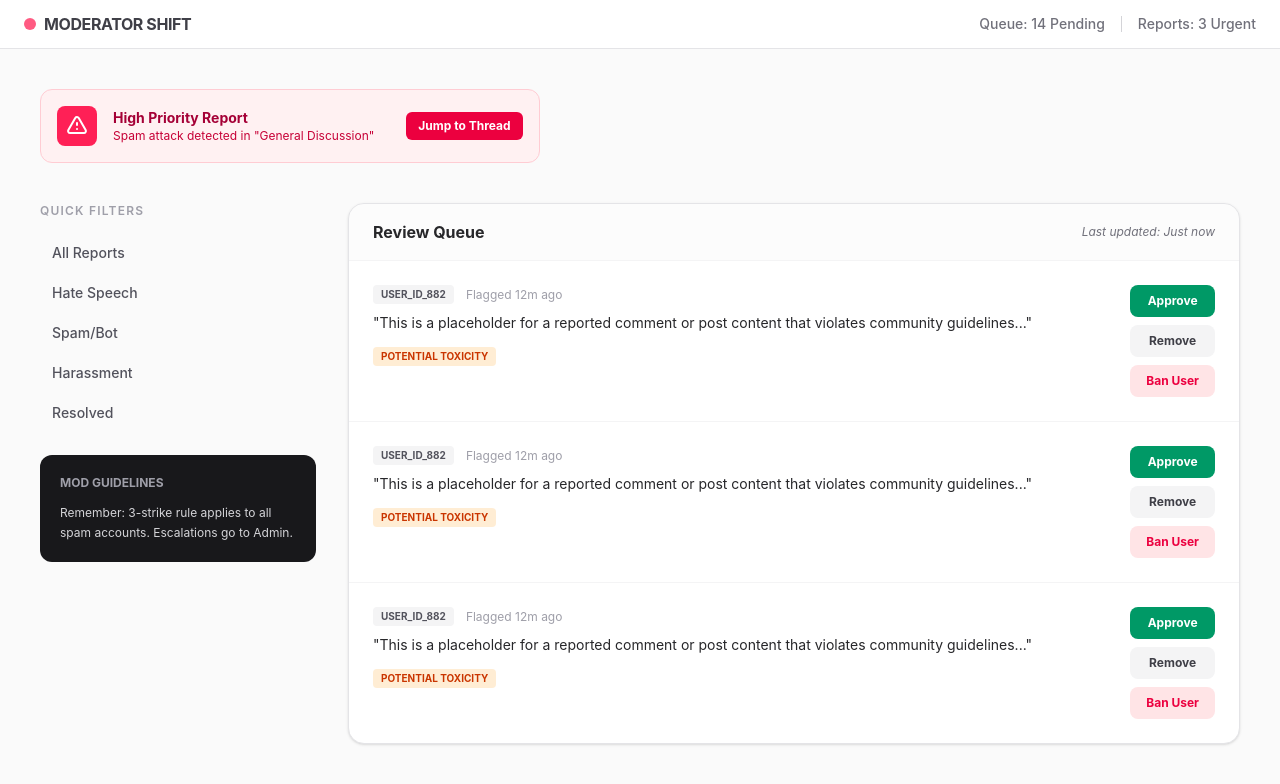
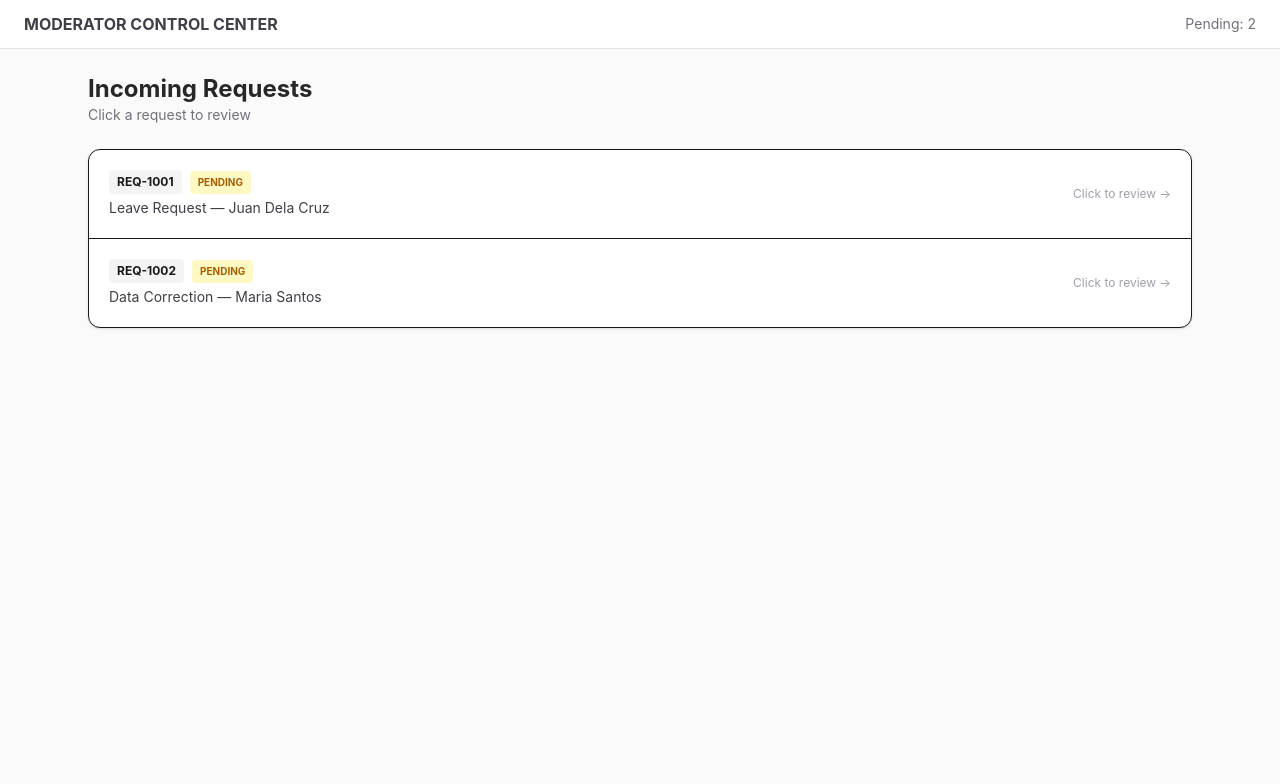
Before and after one commit to RRThrsh/evaluation-frontend, a React (Vite) app: page /moderator in a window 1280 px wide. Shown: the top 784 px of the page. Built offline with nearby package versions, Linux system fonts and the light colour scheme.

Commit message:
FIX: moderator home

```diff
--- a/src/pages/dashboard/moderator/ModeratorHome.jsx
+++ b/src/pages/dashboard/moderator/ModeratorHome.jsx
@@ -1,94 +1,170 @@
-import React from "react";
+import React, { useState } from "react";
 
 export default function ModeratorHome() {
+    const [requests, setRequests] = useState([
+        {
+            id: "REQ-1001",
+            userId: "882",
+            name: "Juan Dela Cruz",
+            type: "Leave Request",
+            details: "Requesting leave for 3 days due to personal reasons",
+            status: "Pending",
+        },
+        {
+            id: "REQ-1002",
+            userId: "991",
+            name: "Maria Santos",
+            type: "Data Correction",
+            details: "Need correction on attendance record",
+            status: "Pending",
+        },
+    ]);
+
+    const [selectedRequest, setSelectedRequest] = useState(null);
+
+    const handleAction = (id, action) => {
+        setRequests((prev) =>
+            prev.map((req) =>
+                req.id === id ? { ...req, status: action } : req
+            )
+        );
+
+        setSelectedRequest(null); // close modal after action
+    };
+
     return (
         <div className="min-h-screen bg-zinc-50 text-zinc-900">
-            {/* Top Navigation Bar (Internal) */}
+
+            {/* NAVBAR */}
             <nav className="bg-white border-b border-zinc-200 px-6 py-3 flex justify-between items-center">
-                <div className="flex items-center gap-2">
-                    <div className="w-3 h-3 bg-rose-500 animate-pulse rounded-full"></div>
-                    <span className="font-bold tracking-tight text-zinc-700">MODERATOR SHIFT</span>
-                </div>
-                <div className="flex items-center gap-4 text-sm font-medium text-zinc-500">
-                    <span>Queue: 14 Pending</span>
-                    <span className="h-4 w-px bg-zinc-300"></span>
-                    <span>Reports: 3 Urgent</span>
-                </div>
+                <span className="font-bold text-zinc-700">
+                    MODERATOR CONTROL CENTER
+                </span>
+
+                <span className="text-sm text-zinc-500">
+                    Pending: {requests.filter(r => r.status === "Pending").length}
+                </span>
             </nav>
 
-            <main className="max-w-7xl mx-auto p-6 lg:p-10">
+            <main className="max-w-6xl mx-auto p-6">
 
-                {/* Urgent Alerts Section */}
-                <div className="mb-8 flex gap-4 overflow-x-auto pb-2">
-                    <div className="flex-none w-full md:w-auto bg-rose-50 border border-rose-200 p-4 rounded-xl flex items-center gap-4">
-                        <div className="bg-rose-500 text-white p-2 rounded-lg">
-                            <svg className="w-6 h-6" fill="none" stroke="currentColor" viewBox="0 0 24 24"><path strokeLinecap="round" strokeLinejoin="round" strokeWidth="2" d="M12 9v2m0 4h.01m-6.938 4h13.856c1.54 0 2.502-1.667 1.732-3L13.732 4c-.77-1.333-2.694-1.333-3.464 0L3.34 16c-.77 1.333.192 3 1.732 3z" /></svg>
-                        </div>
-                        <div>
-                            <h4 className="text-rose-800 font-bold text-sm">High Priority Report</h4>
-                            <p className="text-rose-700 text-xs">Spam attack detected in "General Discussion"</p>
-                        </div>
-                        <button className="ml-4 bg-rose-600 text-white px-3 py-1.5 rounded-md text-xs font-bold hover:bg-rose-700 transition">Jump to Thread</button>
-                    </div>
+                {/* HEADER */}
+                <div className="mb-6">
+                    <h1 className="text-2xl font-bold text-zinc-800">
+                        Incoming Requests
+                    </h1>
+                    <p className="text-sm text-zinc-500">
+                        Click a request to review
+                    </p>
                 </div>
 
-                <div className="grid grid-cols-1 lg:grid-cols-4 gap-8">
+                {/* REQUEST LIST */}
+                <div className="bg-white border rounded-xl shadow-sm divide-y">
 
-                    {/* Sidebar Tools */}
-                    <div className="lg:col-span-1 space-y-6">
-                        <section>
-                            <h3 className="text-xs font-semibold text-zinc-400 uppercase tracking-widest mb-4">Quick Filters</h3>
-                            <div className="space-y-1">
-                                {['All Reports', 'Hate Speech', 'Spam/Bot', 'Harassment', 'Resolved'].map((filter) => (
-                                    <button key={filter} className="w-full text-left px-3 py-2 rounded-lg text-sm font-medium text-zinc-600 hover:bg-zinc-200 transition">
-                                        {filter}
-                                    </button>
-                                ))}
-                            </div>
-                        </section>
+                    {requests.map((req) => (
+                        <div
+                            key={req.id}
+                            onClick={() => setSelectedRequest(req)}
+                            className="p-5 flex justify-between items-center cursor-pointer hover:bg-zinc-50 transition"
+                        >
 
-                        <section className="bg-zinc-900 rounded-xl p-5 text-white">
-                            <h3 className="text-xs font-bold text-zinc-400 uppercase mb-3">Mod Guidelines</h3>
-                            <p className="text-xs leading-relaxed text-zinc-300">Remember: 3-strike rule applies to all spam accounts. Escalations go to Admin.</p>
-                        </section>
-                    </div>
+                            {/* LEFT */}
+                            <div>
+                                <div className="flex gap-2 items-center">
+                                    <span className="text-xs font-bold bg-zinc-100 px-2 py-1 rounded">
+                                        {req.id}
+                                    </span>
 
-                    {/* Active Moderation Queue */}
-                    <div className="lg:col-span-3">
-                        <div className="bg-white border border-zinc-200 rounded-2xl shadow-sm overflow-hidden">
-                            <div className="px-6 py-4 border-b border-zinc-100 flex justify-between items-center bg-zinc-50/50">
-                                <h2 className="font-bold text-zinc-800">Review Queue</h2>
-                                <span className="text-xs text-zinc-500 italic">Last updated: Just now</span>
+                                    <span className={`text-[10px] px-2 py-1 rounded font-bold uppercase ${
+                                        req.status === "Pending"
+                                            ? "bg-yellow-100 text-yellow-700"
+                                            : req.status === "Approved"
+                                            ? "bg-emerald-100 text-emerald-700"
+                                            : "bg-rose-100 text-rose-600"
+                                    }`}>
+                                        {req.status}
+                                    </span>
+                                </div>
+
+                                <p className="text-sm text-zinc-700 mt-1">
+                                    {req.type} — {req.name}
+                                </p>
                             </div>
 
-                            <div className="divide-y divide-zinc-100">
-                                {[1, 2, 3].map((item) => (
-                                    <div key={item} className="p-6 hover:bg-zinc-50 transition flex flex-col md:flex-row gap-6">
-                                        <div className="flex-1">
-                                            <div className="flex items-center gap-3 mb-2">
-                                                <span className="bg-zinc-100 text-zinc-600 px-2 py-0.5 rounded text-[10px] font-bold">USER_ID_882</span>
-                                                <span className="text-xs text-zinc-400">Flagged 12m ago</span>
-                                            </div>
-                                            <p className="text-sm text-zinc-800 leading-relaxed mb-3">
-                                                "This is a placeholder for a reported comment or post content that violates community guidelines..."
-                                            </p>
-                                            <div className="flex gap-2">
-                                                <span className="text-[10px] bg-orange-100 text-orange-700 px-2 py-0.5 rounded font-bold uppercase">Potential Toxicity</span>
-                                            </div>
-                                        </div>
-                                        <div className="flex md:flex-col gap-2 justify-center">
-                                            <button className="flex-1 px-4 py-2 bg-emerald-600 text-white rounded-lg text-xs font-bold hover:bg-emerald-700 transition">Approve</button>
-                                            <button className="flex-1 px-4 py-2 bg-zinc-100 text-zinc-700 rounded-lg text-xs font-bold hover:bg-zinc-200 transition">Remove</button>
-                                            <button className="flex-1 px-4 py-2 bg-rose-100 text-rose-600 rounded-lg text-xs font-bold hover:bg-rose-200 transition">Ban User</button>
-                                        </div>
-                                    </div>
-                                ))}
-                            </div>
+                            <span className="text-xs text-zinc-400">
+                                Click to review →
+                            </span>
                         </div>
-                    </div>
+                    ))}
 
                 </div>
             </main>
+
+            {/* 🔥 MODAL */}
+            {selectedRequest && (
+                <div className="fixed inset-0 bg-black/50 flex items-center justify-center z-50">
+
+                    <div className="bg-white w-full max-w-lg rounded-xl shadow-lg p-6">
+
+                        {/* HEADER */}
+                        <div className="flex justify-between items-center mb-4">
+                            <h2 className="text-lg font-bold text-zinc-800">
+                                Request Details
+                            </h2>
+
+                            <button
+                                onClick={() => setSelectedRequest(null)}
+                                className="text-zinc-500 hover:text-red-500"
+                            >
+                                ✕
+                            </button>
+                        </div>
+
+                        {/* CONTENT */}
+                        <div className="space-y-2 text-sm text-zinc-700">
+                            <p><strong>ID:</strong> {selectedRequest.id}</p>
+                            <p><strong>User:</strong> {selectedRequest.userId}</p>
+                            <p><strong>Name:</strong> {selectedRequest.name}</p>
+                            <p><strong>Type:</strong> {selectedRequest.type}</p>
+                            <p><strong>Details:</strong> {selectedRequest.details}</p>
+                        </div>
+
+                        {/* ACTIONS */}
+                        <div className="mt-6 flex gap-2">
+
+                            <button
+                                onClick={() =>
+                                    handleAction(selectedRequest.id, "Approved")
+                                }
+                                className="flex-1 bg-emerald-600 text-white py-2 rounded-lg text-sm font-bold hover:bg-emerald-700"
+                            >
+                                Approve
+                            </button>
+
+                            <button
+                                onClick={() =>
+                                    handleAction(selectedRequest.id, "Rejected")
+                                }
+                                className="flex-1 bg-zinc-200 text-zinc-800 py-2 rounded-lg text-sm font-bold hover:bg-zinc-300"
+                            >
+                                Remove
+                            </button>
+
+                            <button
+                                onClick={() =>
+                                    handleAction(selectedRequest.id, "Escalated")
+                                }
+                                className="flex-1 bg-rose-600 text-white py-2 rounded-lg text-sm font-bold hover:bg-rose-700"
+                            >
+                                Ban
+                            </button>
+
+                        </div>
+
+                    </div>
+                </div>
+            )}
+
         </div>
     );
 }
```
